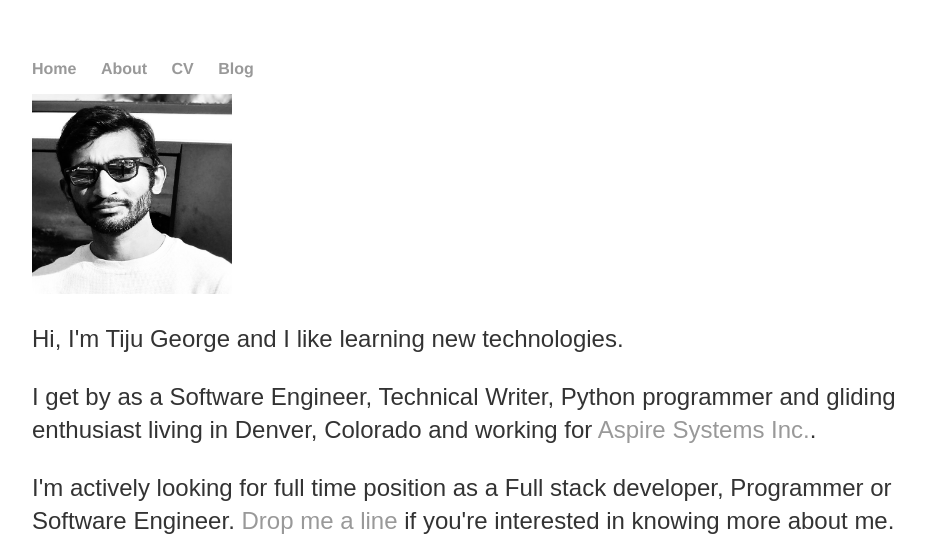
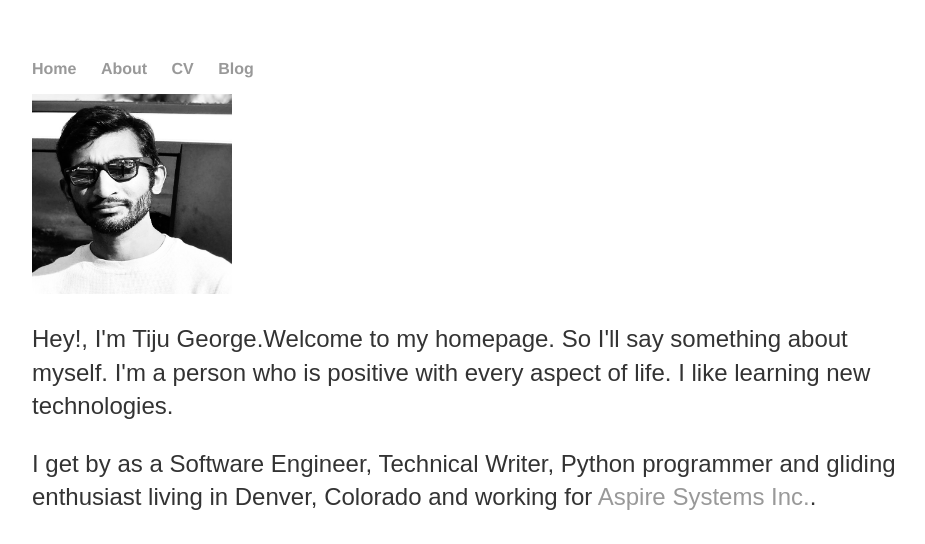
Before and after one commit to tijugeorge/tijugeorge.github.io, a Jekyll site: the page index.html, which Jekyll copies as it is, in a window 1280 px wide. Shown: the top 544 px of the page, without its empty margins (160-1085 px from the left). Built offline with Jekyll 4.4.1, drawn with Linux system fonts in a browser that asks for light colours.

Commit message:
Update index.html

```diff
--- a/index.html
+++ b/index.html
@@ -20,7 +20,7 @@
 			<img  class="img-circle avatar" alt="Tiju George" src="img/profilePhotoNew.JPG" width="200" height="200">
 			</div>
 			<div itemscope itemtype="http://data-vocabulary.org/Person" class="col-sm-8">
-			<p class="lead">Hi, I'm <span itemprop="name">Tiju George</span> and I like learning new technologies.</p>
+			<p class="lead">Hey!, I'm <span itemprop="name">Tiju George.</span>Welcome to my homepage. So I'll say something about myself. I'm a person who is positive with every aspect of life. I like learning new technologies.</p>
 			<p>I get by as a <span itemprop="title">Software Engineer</span>, <span itemprop="title">Technical Writer</span>, <span itemprop="title">Python programmer</span> and gliding enthusiast living in <span itemprop="address" itemscope
 		    itemtype="http://data-vocabulary.org/Address"> <span itemprop="locality">Denver</span>, <span itemprop="region">Colorado</span></span> and working for <a href="http://www.aspiresystem.com/">Aspire Systems Inc.</a>.</p>
 
```
